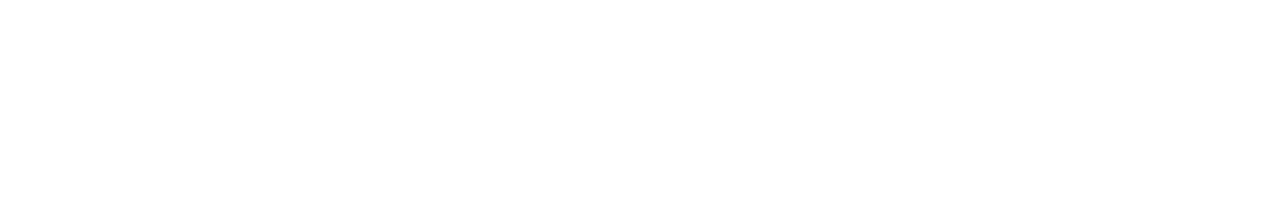
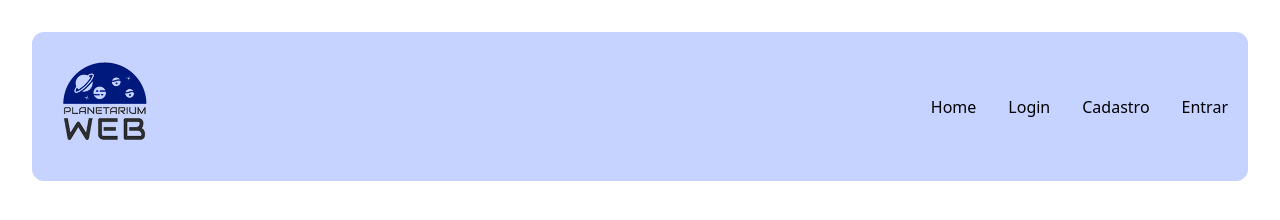
Before and after one commit to pedromartinssl/Luner-PlanetariumWeb, a plain HTML site: page index.html in a window 1280 px wide. Drawn offline with nearby package versions, Linux system fonts and the light colour scheme.

Commit message:
Atualizando header

```diff
--- a/index.html
+++ b/index.html
@@ -8,8 +8,18 @@
     <script src="https://cdn.jsdelivr.net/npm/@tailwindcss/browser@4"></script>
 </head>
 <body>
-    <header>
-
+    <header class="bg-indigo-200 flex  justify-between  gap-40 p-5 m-8 rounded-xl">
+        <div class="flex">
+            <figure><img src="img/logo-header.png" alt="Logo Planetarium Web"></figure>
+        </div>
+        <div class="flex justify-end items-center ">
+            <ul class="flex flex-row gap-8">
+                <li><a href="#"></a>Home</li>
+                <li><a href="#"></a>Login</li>
+                <li><a href="#"></a>Cadastro</li>
+                <li><a href="#"></a>Entrar</li>
+            </ul>
+        </div>
     </header>
     <main>
         <section>
```
Also changed, not shown: img/logo-header.png (added).
